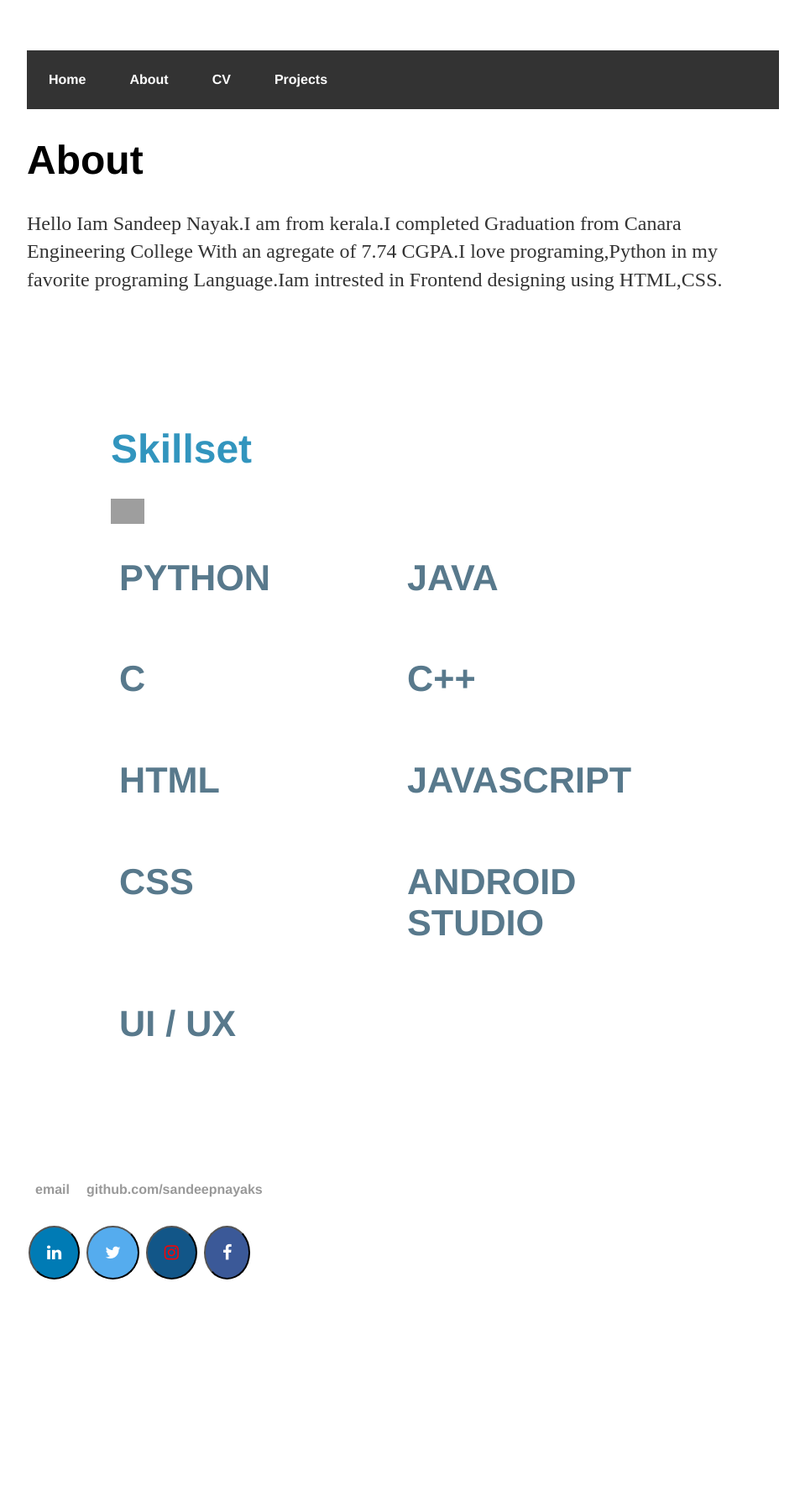
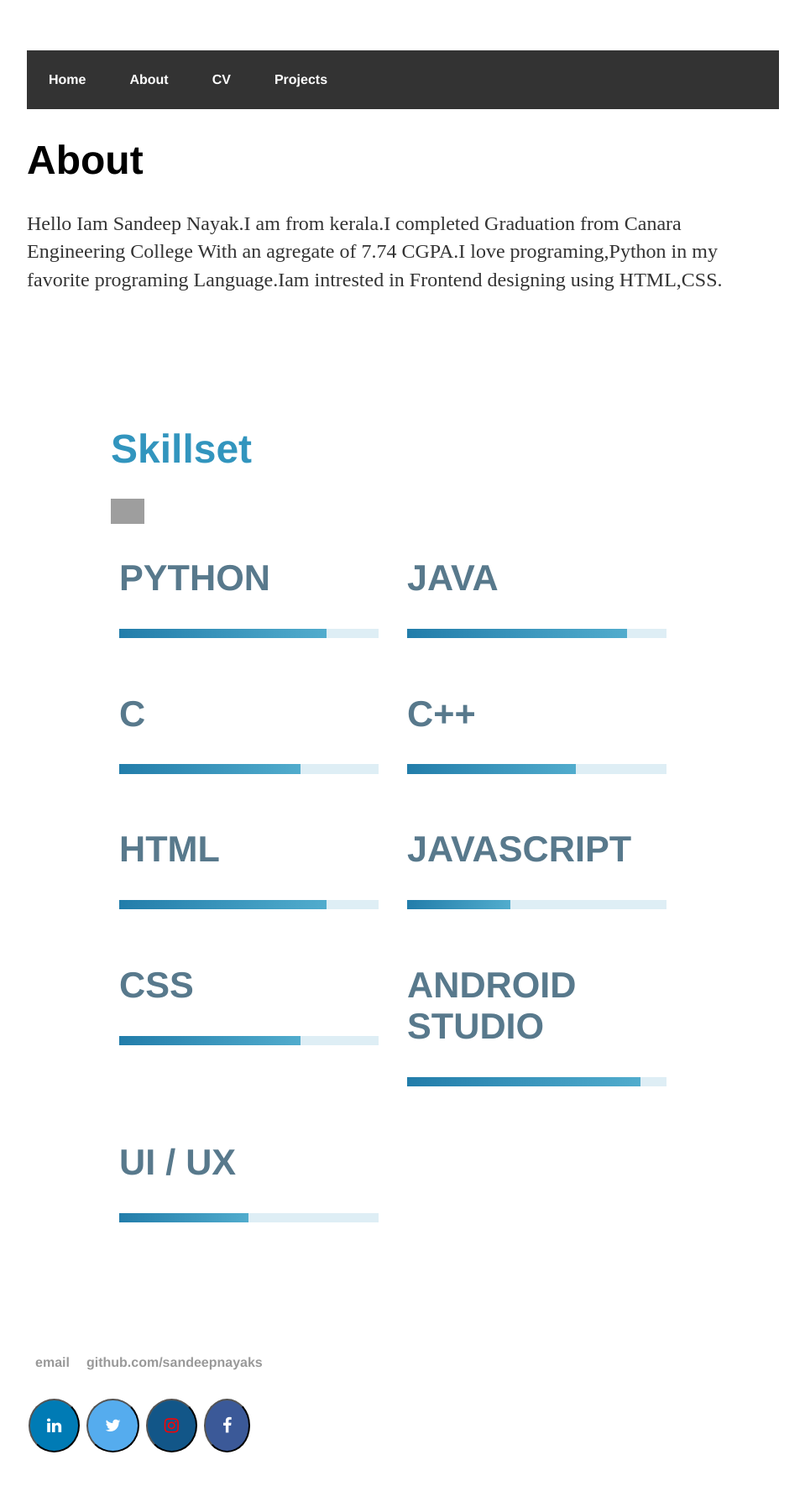
Before and after one commit to sandeepnayaks/sandeepnayaks.github.io, a Jekyll site: the page built from about/index.html, in a window 1280 px wide. Shown: the whole page at 84% size, without its empty margins (160-1119 px from the left). Built offline with Jekyll 4.4.1, drawn with Linux system fonts in a browser that asks for light colours; before the commit the page ends 1589 px from its top, so only the background shows below that; grey boxes are pictures that could not be loaded.

Commit message:
Update main.css

```diff
--- a/css/main.css
+++ b/css/main.css
@@ -140,6 +140,38 @@ ul.posts li { list-style: none; }
   color: #aaa;
 }
 
+.w3-progress-container {
+  width:90%;
+  height:0.7em;
+  position:relative;
+  background-color:#deeef5;
+  margin-bottom: 30px;
+
+  transition: opacity 0.5s;
+  -webkit-transition: all ease 0.5s;
+  -moz-transition: all ease 0.5s;
+  -o-transition: all ease 0.5s;
+  -ms-transition: all ease 0.5s ;
+  transition: all ease 0.5s ;
+}
+
+.w3-progress-container:hover {
+  opacity: 0.5;
+}
+
+.w3-progressbar {
+  background: rgba(34,125,170,1);
+  background: -moz-linear-gradient(left, rgba(34,125,170,1) 0%, rgba(81,172,205,1) 100%);
+  background: -webkit-gradient(left top, right top, color-stop(0%, rgba(34,125,170,1)), color-stop(100%, rgba(81,172,205,1)));
+  background: -webkit-linear-gradient(left, rgba(34,125,170,1) 0%, rgba(81,172,205,1) 100%);
+  background: -o-linear-gradient(left, rgba(34,125,170,1) 0%, rgba(81,172,205,1) 100%);
+  background: -ms-linear-gradient(left, rgba(34,125,170,1) 0%, rgba(81,172,205,1) 100%);
+  background: linear-gradient(to right, rgba(34,125,170,1) 0%, rgba(81,172,205,1) 100%);
+  filter: progid:DXImageTransform.Microsoft.gradient( startColorstr='#227daa', endColorstr='#51accd', GradientType=1 );
+  height:100%;
+  position:absolute;
+  line-height:inherit;
+}
 
 
 
```
